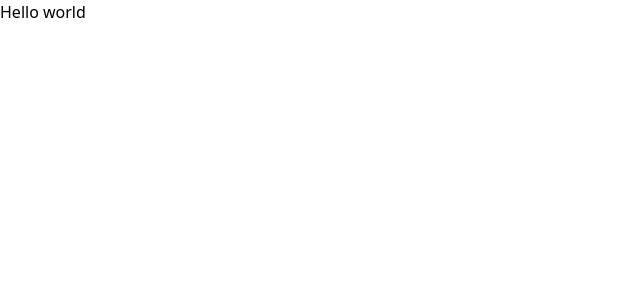
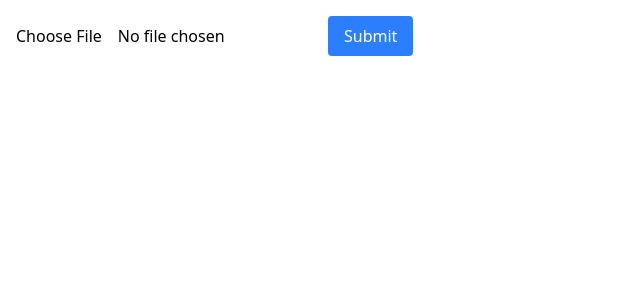
Before and after one commit to Script-Java/Infra-beta, a Next.js app in the folder frontend/infra-beta/: page / in a window 1280 px wide. Shown: the top 300 px of the page, without its empty margins (0-640 px from the left). Built offline with nearby package versions, Linux system fonts and the light colour scheme.

Commit message:
Add loading indicator in frontend

```diff
--- a/frontend/infra-beta/app/page.jsx
+++ b/frontend/infra-beta/app/page.jsx
@@ -1,11 +1,61 @@
-import Image from "next/image";
+"use client";
+import { useState } from "react";
 
 export default function Home() {
+  const [file, setFile] = useState(null);
+  const [summary, setSummary] = useState(null);
+  const [loading, setLoading] = useState(false);
+
+  const handleSubmit = async (e) => {
+    e.preventDefault();
+    if (!file) return;
+
+    const formData = new FormData();
+    formData.append("file", file);
+
+    setLoading(true);
+    try {
+      const res = await fetch("http://localhost:8000/summary", {
+        method: "POST",
+        body: formData,
+      });
+      const data = await res.json();
+      setSummary(data.ai_summary);
+    } catch (err) {
+      console.error(err);
+    } finally {
+      setLoading(false);
+    }
+  };
+
   return (
-    <div className="">
-      <main className="">
-        <p>Hello world</p>
-      </main>
+    <div className="p-4 space-y-4">
+      <form onSubmit={handleSubmit} className="space-y-4">
+        <input
+          type="file"
+          onChange={(e) => setFile(e.target.files[0])}
+          className="file:mr-4"
+        />
+        <button
+          type="submit"
+          className="bg-blue-500 text-white px-4 py-2 rounded"
+        >
+          Submit
+        </button>
+      </form>
+
+      {loading && (
+        <div className="flex items-center space-x-2">
+          <div className="w-6 h-6 border-2 border-t-transparent border-gray-900 rounded-full animate-spin" />
+          <span>Processing...</span>
+        </div>
+      )}
+
+      {summary && (
+        <pre className="whitespace-pre-wrap bg-gray-100 p-4 rounded">
+          {summary}
+        </pre>
+      )}
     </div>
   );
 }
```
